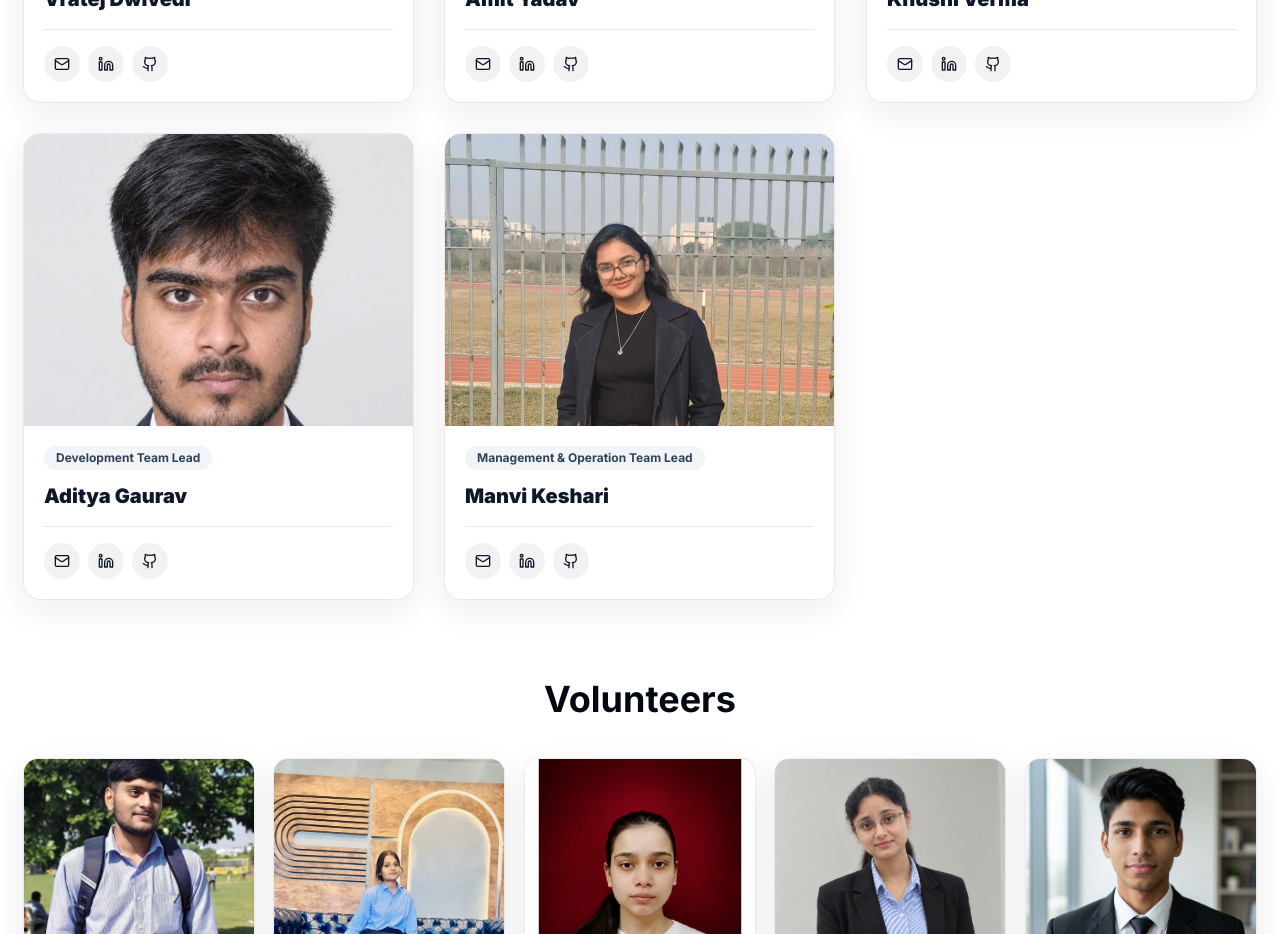
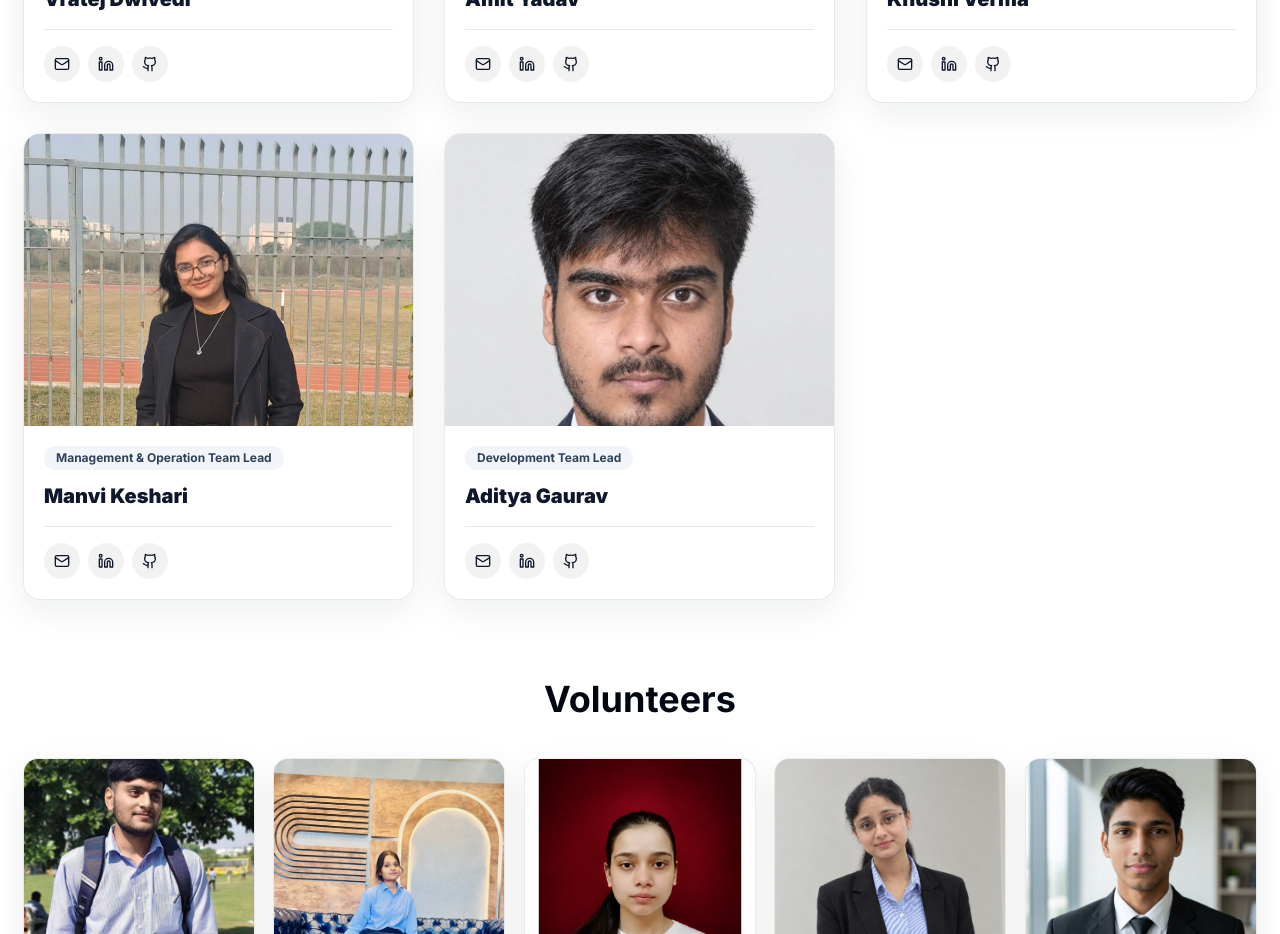
Before and after one commit to mishraji0519/wikiclubtech-nitin, a Next.js app in the folder WikiClub-Tech-UU-main/WikiClub-Tech-UU-main/: page /wikiclubtech-nitin/teams in a window 1280 px wide. Shown: the part 5920-6854 px from the top of the page. Built offline with nearby package versions, Linux system fonts and the light colour scheme.

Commit message:
Restore current Team Leads order

```diff
--- a/WikiClub-Tech-UU-main/WikiClub-Tech-UU-main/src/data/team_data/currentRoster.ts
+++ b/WikiClub-Tech-UU-main/WikiClub-Tech-UU-main/src/data/team_data/currentRoster.ts
@@ -82,6 +82,17 @@ export const currentRoster: CurrentTeamMember[] = [
     github: 'https://github.com/khushi0753',
   },
   {
+    id: 'current-manvi-lead',
+    name: 'Manvi Keshari',
+    role: 'Team Lead',
+    roleType: 'lead',
+    team: 'Management & Operation',
+    image: '/team/MANVI.jpeg',
+    email: 'manvi.wikiclubtech@gmail.com',
+    linkedin: 'https://www.linkedin.com/in/manvi-keshari-287aa2321',
+    github: 'https://github.com/manvikeshari',
+  },
+  {
     id: 'current-aditya-lead',
     name: 'Aditya Gaurav',
     role: 'Team Lead',
@@ -92,15 +103,4 @@ export const currentRoster: CurrentTeamMember[] = [
     linkedin: 'https://www.linkedin.com/in/aditya-gaurav-973aa7321?utm_source=share_via&utm_content=profile&utm_medium=member_android',
     github: 'https://github.com/Aditya-CS-ui',
   },
-  {
-    id: 'current-manvi-lead',
-    name: 'Manvi Keshari',
-    role: 'Team Lead',
-    roleType: 'lead',
-    team: 'Management & Operation',
-    image: '/team/MANVI.jpeg',
-    email: 'manvi.wikiclubtech@gmail.com',
-    linkedin: 'https://www.linkedin.com/in/manvi-keshari-287aa2321',
-    github: 'https://github.com/manvikeshari',
-  },
 ];
```
